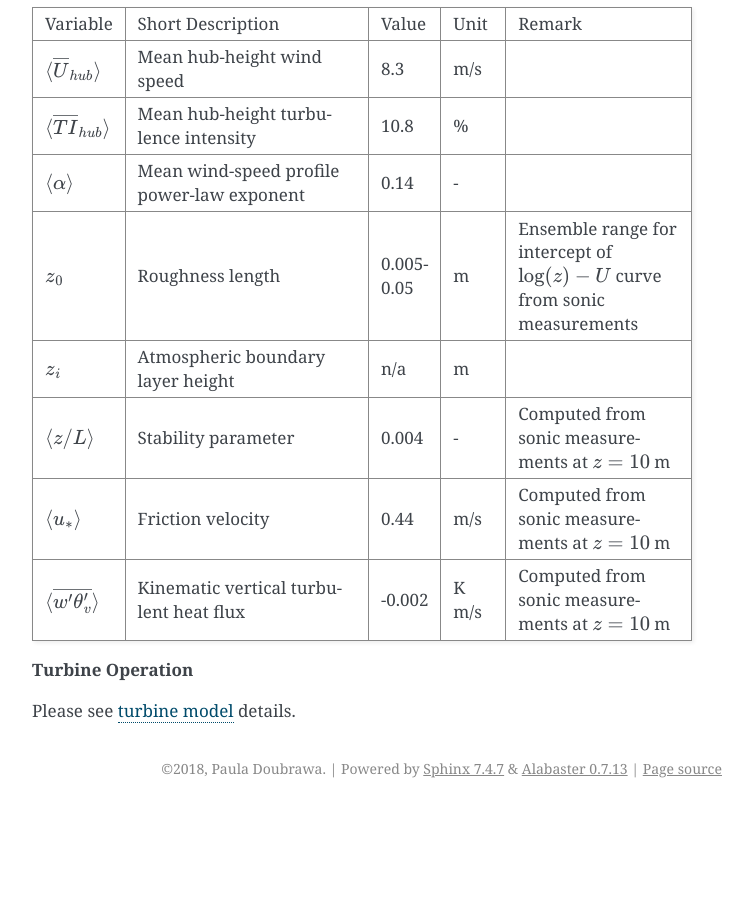
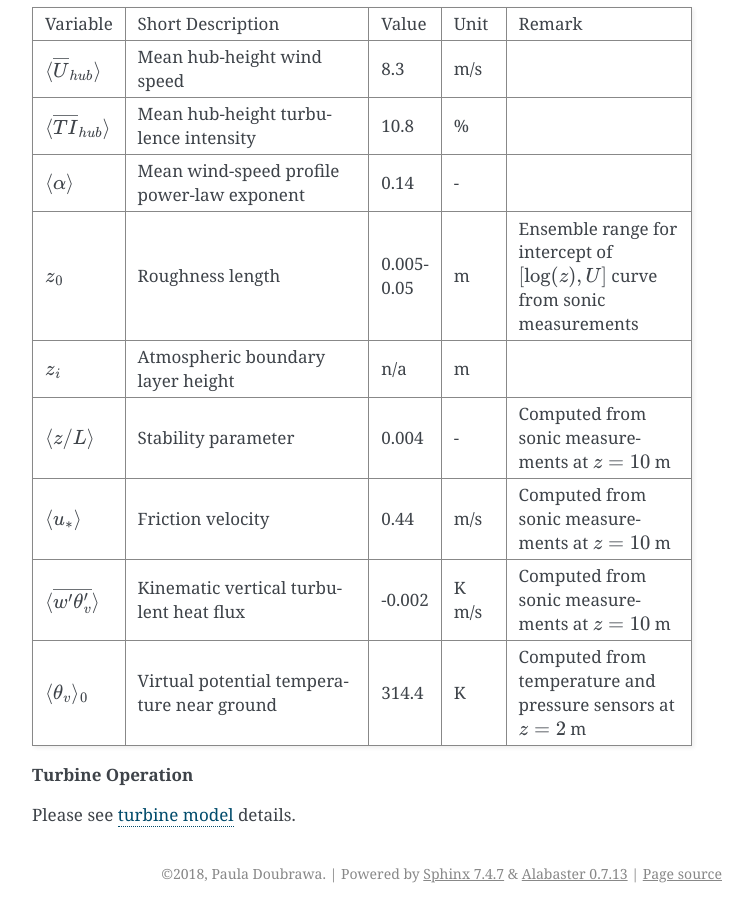
Before and after one commit to pdoubraw/wakebench_swift, a Sphinx documentation site: the page built from docs/source/swift_neutral_evolution.rst, in a window 1280 px wide and 900 px high, scrolled down 978 px. Shown: the whole window, without its empty margins (388-1141 px from the left). Built offline with Sphinx 7.4.7, drawn with Linux system fonts in a browser that asks for light colours; before the commit the page ends 1786 px from its top, so only the background shows below that.

Commit message:
added theta_v_0

```diff
--- a/docs/source/swift_neutral_evolution.rst
+++ b/docs/source/swift_neutral_evolution.rst
@@ -40,7 +40,7 @@ The information below should be used by the benchmark participants to simulate a
     +---------------------------------------------------+--------------------------------------------+------------+-------+----------------------------------------------------------------------------------+
     | :math:`\langle \alpha\rangle`                     | Mean wind-speed profile power-law exponent | 0.14       | \-    |                                                                                  |
     +---------------------------------------------------+--------------------------------------------+------------+-------+----------------------------------------------------------------------------------+
-    | :math:`z_0`                                       | Roughness length                           | 0.005-0.05 | m     | Ensemble range for intercept of :math:`\log(z)-U` curve from sonic measurements  |
+    | :math:`z_0`                                       | Roughness length                           | 0.005-0.05 | m     | Ensemble range for intercept of :math:`[\log(z),U]` curve from sonic measurements|
     +---------------------------------------------------+--------------------------------------------+------------+-------+----------------------------------------------------------------------------------+
     | :math:`z_i`                                       | Atmospheric boundary layer height          | n/a        | m     |                                                                                  |
     +---------------------------------------------------+--------------------------------------------+------------+-------+----------------------------------------------------------------------------------+
@@ -50,6 +50,8 @@ The information below should be used by the benchmark participants to simulate a
     +---------------------------------------------------+--------------------------------------------+------------+-------+----------------------------------------------------------------------------------+
     | :math:`\langle \overline{w'\theta_v'} \rangle`    | Kinematic vertical turbulent heat flux     | -0.002     | K m/s | Computed from sonic measurements at :math:`z=10` m                               |
     +---------------------------------------------------+--------------------------------------------+------------+-------+----------------------------------------------------------------------------------+
+    | :math:`\langle \theta_v \rangle_0`                | Virtual potential temperature near ground  | 314.4      | K     | Computed from temperature and pressure sensors at :math:`z=2` m                  |
+    +---------------------------------------------------+--------------------------------------------+------------+-------+----------------------------------------------------------------------------------+
 
 **Turbine Operation**
 
--- a/docs/source/swift_stable_evolution.rst
+++ b/docs/source/swift_stable_evolution.rst
@@ -48,6 +48,8 @@ The information below should be used by the benchmark participants to simulate a
     +---------------------------------------------------+--------------------------------------------+------------+-------+----------------------------------------------------------------------------------+
     | :math:`\langle \overline{w'\theta_v'} \rangle`    | Kinematic vertical turbulent heat flux     | -0.005     | K m/s | Computed from sonic measurements at :math:`z=10` m                               |
     +---------------------------------------------------+--------------------------------------------+------------+-------+----------------------------------------------------------------------------------+
+    | :math:`\langle \theta_v \rangle_0`                | Virtual potential temperature near ground  | 303.7      | K     | Computed from temperature and pressure sensors at :math:`z=2` m                  |
+    +---------------------------------------------------+--------------------------------------------+------------+-------+----------------------------------------------------------------------------------+
 
 **Turbine Operation**
 
--- a/docs/source/swift_unstable_dynamics.rst
+++ b/docs/source/swift_unstable_dynamics.rst
@@ -6,7 +6,7 @@ Unstable Benchmark
 
 .. pull-quote::
 
-    **This exercise will reveal how well different models perform under unstable conditions, where large and active turbulent eddies often lead to wake meandering and accelerate wake recovery**
+    **This exercise will reveal how well different models perform under unstable conditions, where large and active turbulent eddies often lead to wake meandering and accelerate wake recovery.**
 
 This benchmark focuses on "Wake Dynamics under Unstable Atmospheric Conditions". The validation focuses on the dynamic characteristics of a single wake at a fixed downstream distance. The objective of this exercise is to evaluate the ability of various models to simulate the unsteady behavior of wakes, which is extremely relevant if models are to be used to diagnose the effects of turbulence on performance and reliability.
 
@@ -49,6 +49,8 @@ The information below should be used by the benchmark participants to simulate a
     +---------------------------------------------------+--------------------------------------------+------------+-------+----------------------------------------------------------------------------------+
     | :math:`\langle \overline{w'\theta_v'} \rangle`    | Kinematic vertical turbulent heat flux     | 0.023      | K m/s | Computed from sonic measurements at :math:`z=10` m                               |
     +---------------------------------------------------+--------------------------------------------+------------+-------+----------------------------------------------------------------------------------+
+    | :math:`\langle \theta_v \rangle_0`                | Virtual potential temperature near ground  | 290.9      | K     | Computed from temperature and pressure sensors at :math:`z=2` m                  |
+    +---------------------------------------------------+--------------------------------------------+------------+-------+----------------------------------------------------------------------------------+
 
 **Turbine Operation**
 
```
Also changed, not shown: 11 other files.
